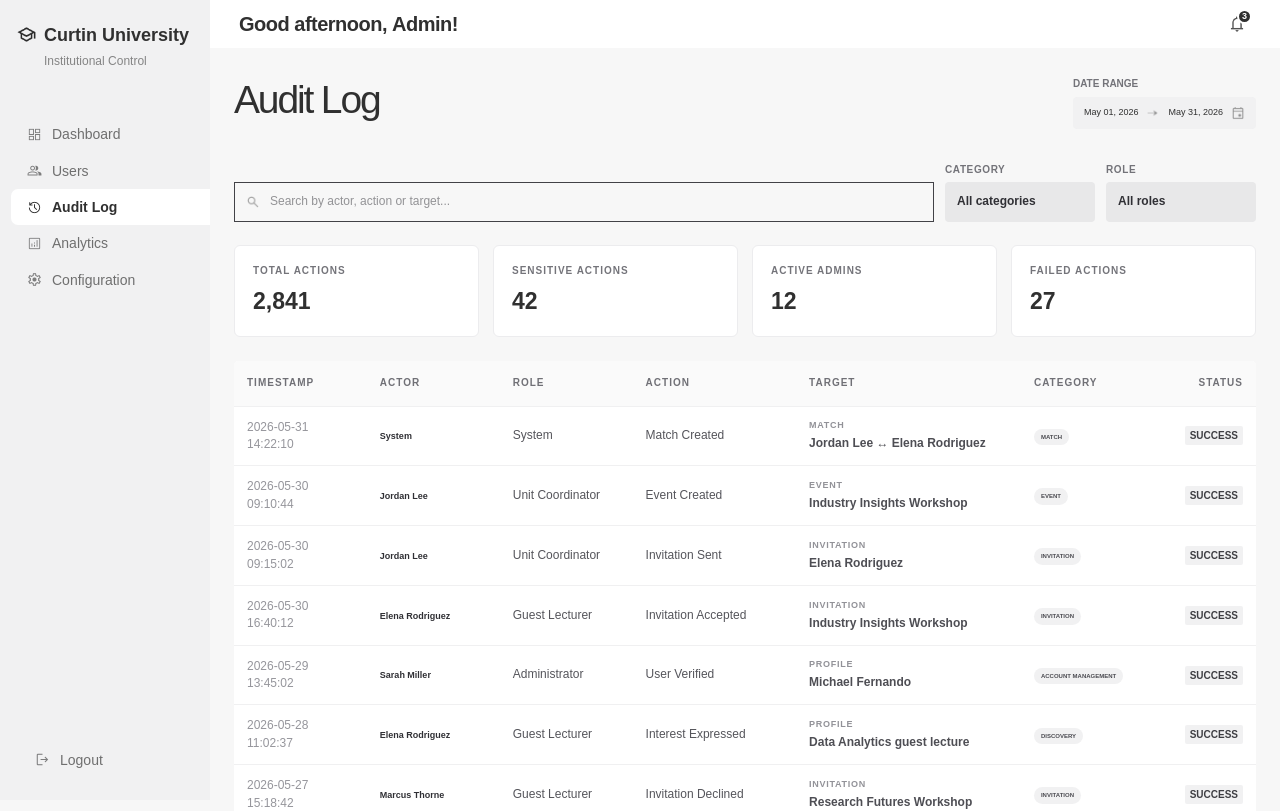
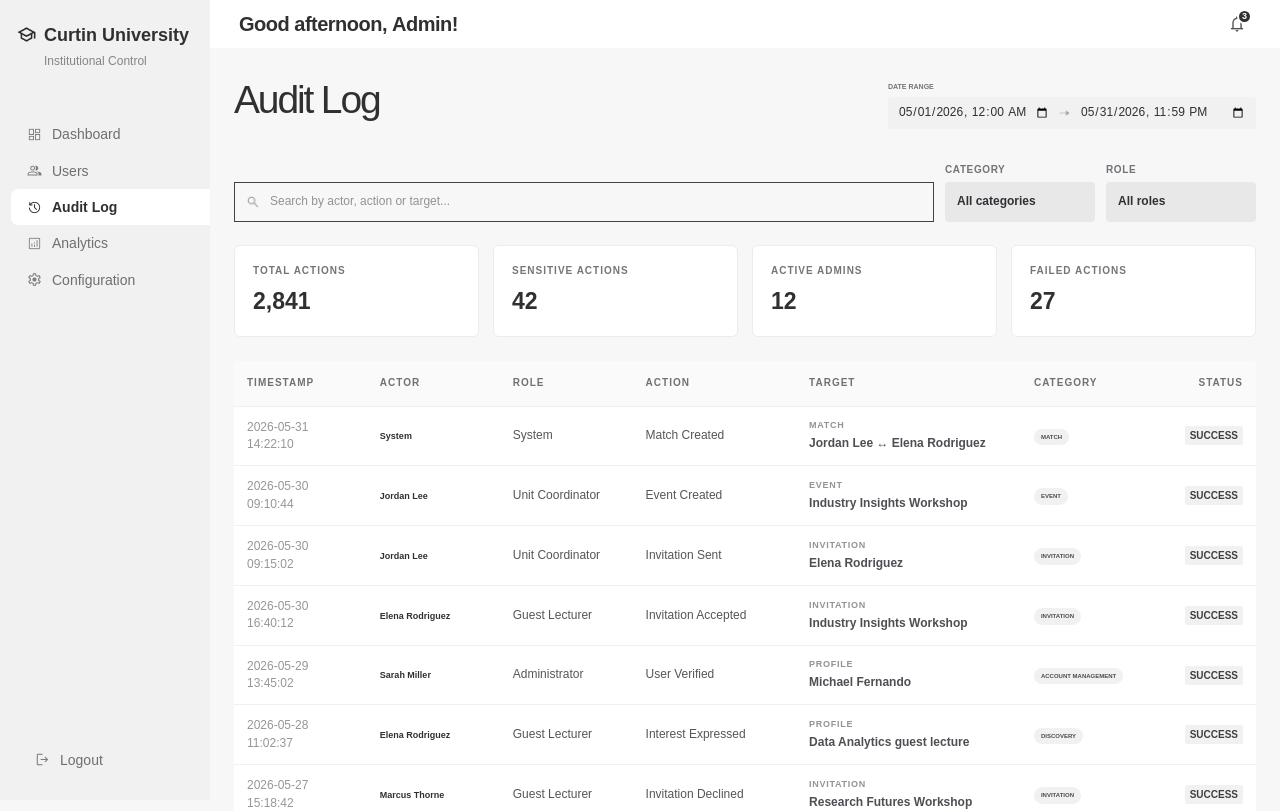
Before and after one commit to AstroPTP/guest-lecturer-matching-platform, a Next.js app in the folder frontend/admin/: page /dashboard/audit_log in a window 1280 px wide. Shown: the top 811 px of the page. Built offline with nearby package versions, Linux system fonts and the light colour scheme.

Commit message:
fix: fix the date range string to selection

```diff
--- a/frontend/admin/app/dashboard/audit_log/page.tsx
+++ b/frontend/admin/app/dashboard/audit_log/page.tsx
@@ -3,7 +3,6 @@
 import Image from "next/image";
 import { useMemo, useState } from "react";
 import arrowIcon from "@/assets/arrow.png";
-import eventIcon from "@/assets/event.png";
 import searchIcon from "@/assets/search.png";
 import {
   auditActorRoles,
@@ -19,36 +18,58 @@ export default function AuditLogPage() {
   const [query, setQuery] = useState("");
   const [category, setCategory] = useState<AuditCategory | "All">("All");
   const [actorRole, setActorRole] = useState<AuditActorRole | "All">("All");
+  const [startDateTime, setStartDateTime] = useState<string>(auditDateRange.start);
+  const [endDateTime, setEndDateTime] = useState<string>(auditDateRange.end);
 
   const filteredEntries = useMemo(() => {
     const normalized = query.trim().toLowerCase();
+    const startTime = startDateTime ? new Date(startDateTime).getTime() : Number.NEGATIVE_INFINITY;
+    const endTime = endDateTime ? new Date(endDateTime).getTime() + 59_999 : Number.POSITIVE_INFINITY;
 
     return auditEntries.filter((entry) => {
+      const entryTime = new Date(entry.timestamp.replace("\n", "T")).getTime();
       const matchesQuery =
         !normalized ||
         entry.actorName.toLowerCase().includes(normalized) ||
         entry.action.toLowerCase().includes(normalized) ||
         entry.target.toLowerCase().includes(normalized);
+      const matchesDateRange = entryTime >= startTime && entryTime <= endTime;
 
       return (
         matchesQuery &&
+        matchesDateRange &&
         (category === "All" || entry.category === category) &&
         (actorRole === "All" || entry.actorRole === actorRole)
       );
     });
-  }, [actorRole, category, query]);
+  }, [actorRole, category, endDateTime, query, startDateTime]);
 
   return (
     <div className="audit-page">
       <header className="audit-heading">
         <h1>Audit Log</h1>
         <div className="audit-date">
-          <label>Date range</label>
-          <div>
-            <span>{auditDateRange.start}</span>
+          <span className="audit-date-label">Date range</span>
+          <div className="audit-date-inputs">
+            <label>
+              <span className="sr-only">Start date and time</span>
+              <input
+                max={endDateTime || undefined}
+                onChange={(event) => setStartDateTime(event.target.value)}
+                type="datetime-local"
+                value={startDateTime}
+              />
+            </label>
             <Image alt="" aria-hidden="true" height={14} src={arrowIcon} width={14} />
-            <span>{auditDateRange.end}</span>
-            <Image alt="" aria-hidden="true" height={14} src={eventIcon} width={14} />
+            <label>
+              <span className="sr-only">End date and time</span>
+              <input
+                min={startDateTime || undefined}
+                onChange={(event) => setEndDateTime(event.target.value)}
+                type="datetime-local"
+                value={endDateTime}
+              />
+            </label>
           </div>
         </div>
       </header>
--- a/frontend/admin/app/globals.css
+++ b/frontend/admin/app/globals.css
@@ -754,18 +754,19 @@ a { color: inherit; text-decoration: none; }
 .audit-heading { align-items: flex-end; display: grid; gap: 24px; grid-template-columns: minmax(0, 1fr) max-content; }
 .audit-heading h1 { font-size: clamp(30px, 4vw, 39px); letter-spacing: -.055em; margin: 0; }
 .audit-date { display: flex; flex-direction: column; gap: 5px; }
-.audit-date label { color: #737379; font-size: 7px; font-weight: 800; text-transform: uppercase; }
-.audit-date > div {
+.audit-date-label { color: #737379; font-size: 7px; font-weight: 800; text-transform: uppercase; }
+.audit-date-inputs {
   align-items: center;
   background: #f1f1f2;
   border-radius: 4px;
   display: flex;
-  font-size: 9px;
   gap: 8px;
-  padding: 9px 11px;
+  padding: 7px 10px;
   white-space: nowrap;
 }
-.audit-date img { filter: brightness(0); height: 14px !important; max-height: 14px; max-width: 14px; min-height: 14px; min-width: 14px; opacity: .4; width: 14px !important; }
+.audit-date-inputs label { display: flex; }
+.audit-date-inputs input { background: transparent; border: 0; color: #303035; font: inherit; font-size: 9px; outline: none; }
+.audit-date-inputs img { filter: brightness(0); height: 14px !important; max-height: 14px; max-width: 14px; min-height: 14px; min-width: 14px; opacity: .4; width: 14px !important; }
 .audit-tools {
   align-items: end;
   display: grid;
--- a/frontend/admin/data/audit_log.ts
+++ b/frontend/admin/data/audit_log.ts
@@ -33,9 +33,9 @@ export const auditActorRoles: AuditActorRole[] = [
 ];
 
 export const auditDateRange = {
-  start: "May 01, 2026",
-  end: "May 31, 2026",
-};
+  start: "2026-05-01T00:00",
+  end: "2026-05-31T23:59",
+} as const;
 
 export const auditMetrics = [
   { label: "Total actions", value: "2,841" },
```
